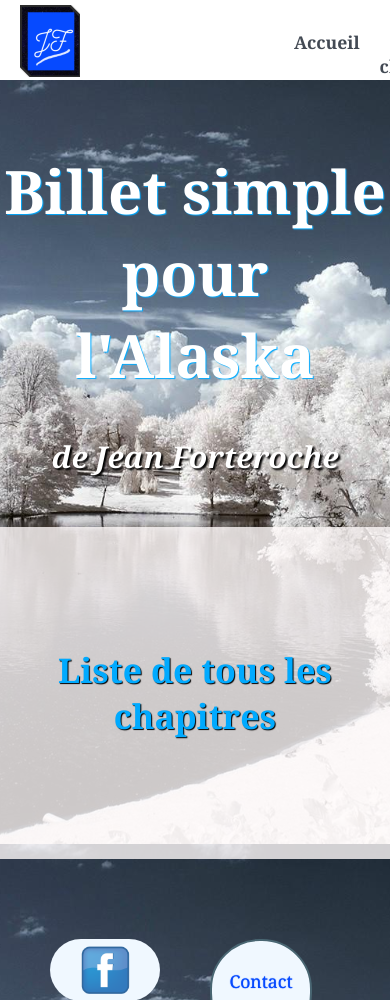
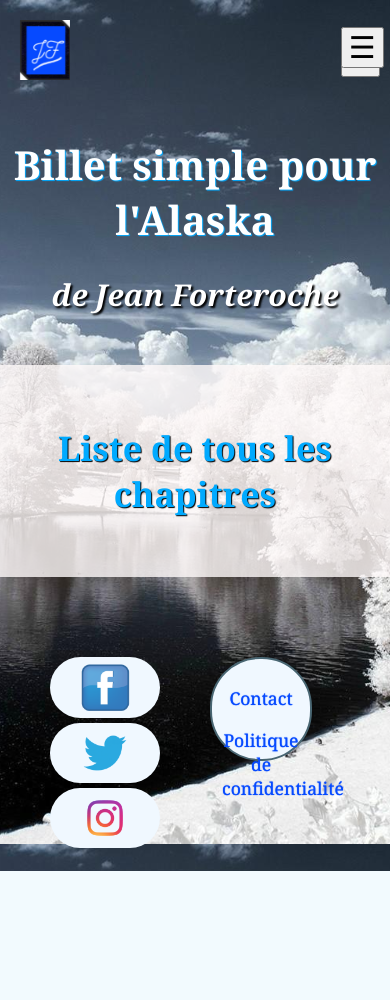
Before and after one commit to ISA56340/P4, a PHP site: page /index.php?action=allChapters in a window 390 px wide. Shown: the top 1000 px of the page. After the commit the page ends 871 px from the top, so only its background shows below. Run offline with PHP 8.4, Linux system fonts and the light colour scheme; data that the repository does not hold is empty; some libraries are stand-ins or nearby versions.

Commit message:
Création fichier js pour menu burger.Style newChapterView et updateChapterView

```diff
--- a/public/css/chapter.css
+++ b/public/css/chapter.css
@@ -18,7 +18,7 @@ h4
 .billets
 {
 	border: 20px solid #fff;
-	width:40%;
+	width:60%;
 	background-image: url("../images/fond.png");
 	padding:10px;
 	margin:auto;
@@ -39,7 +39,6 @@ h4
 
 .billets p
 {
-	text-align: center;
 	line-height: 30px;
 	padding:20px;
 	text-align: justify;
@@ -89,3 +88,21 @@ h4
 {
 	background-color: white;
 }
+
+/*version smartphone*/
+@media screen and (max-width: 880px) {
+	.billets
+	{
+		width:80%;
+	}
+
+	.comments
+	{
+		width:50%;
+		margin:auto;
+ 	}
+	.contenu_comments h4
+	{
+		font-size:1.2rem;
+	}
+}
--- a/public/css/home.css
+++ b/public/css/home.css
@@ -2,7 +2,7 @@ h3
 {
 	text-align: center;
 	font-size:34px;
-	margin:100px 0;
+	margin:40px 0;
 	color:#00aaff;
 	text-shadow: 1px 1px 1px black;
 }
@@ -16,7 +16,7 @@ h3
 
 .accueil
 {
-	margin:auto;
+	margin:10px auto;
 	width:40%;
 	background-color: grey;
 	border-radius: 20px;
@@ -37,15 +37,17 @@ h3
 	text-align:justify;
 	font-size:1.2rem;
 	font-weight: bold;
-	padding:30px;
 	color:white;
+	padding:10px 50px;
 }
+
+
 
 .last_chapters
 {
 	width:40%;
 	background-color: white;
-	margin:auto;
+	margin:10px auto;
 	border-radius:20px;
 	text-align:justify;
 
@@ -97,3 +99,29 @@ h3
 	border-radius: 5px;
 	font-size:1rem;
 }
+
+/*version smartphone*/
+@media screen and (max-width: 880px) {
+	.wrapper
+	{
+		display:block;
+	}
+
+	h1
+	{
+		font-size:40px;
+	}
+
+	.accueil, .last_chapters
+	{
+		width:90%;
+	}
+
+
+	.extrait, .accueil article
+	{
+		width:70%;
+		font-size:1rem;
+		text-align:left;
+	}
+}
--- a/public/css/login.css
+++ b/public/css/login.css
@@ -132,4 +132,53 @@ form
 	margin-top:20px;
 }
 
+/*updateChapter*/
+#title
+{
+	width:100%;
+	height:40px;
+	font-size:1rem;
+	text-align: center;
+}
+
+#newChapter
+{
+}
+
+.actualiser
+{
+	background-color: #496672;
+	margin-left:40%;
+	padding:10px;
+	color:white;
+	text-decoration: none;
+	border-radius: 5px;
+	width:150px;
+	margin-top:20px;
+}
+
+.actualiser:hover
+{
+	transform: scale(1.2);
+}
+
 /*newChapter*/
+
+/*updateChapter*/
+
+.publier
+{
+	background-color: #496672;
+	margin-left:40%;
+	padding:10px;
+	color:white;
+	text-decoration: none;
+	border-radius: 5px;
+	width:150px;
+	margin-top:20px;
+}
+
+.publier:hover
+{
+	transform: scale(1.2);
+}
--- a/public/css/template.css
+++ b/public/css/template.css
@@ -55,21 +55,24 @@ header h3
 
 .logo
 {
-	position:absolute;
 	z-index: 1;
-	margin-left: 5%;
-	margin-top: -35px;
+	left: 5%;
+	top:10px;
 	position:fixed;
 }
 
-
+.logo img
+{
+	width:50px;
+}
 nav
 {
 	width:100%;
 	height:80px;
 	background-color: white;
-	margin-top:-40px;
+	top:0px;
 	position: fixed;
+	display:block;
 }
 
 nav a:hover
@@ -88,7 +91,6 @@ nav ul
 	flex-direction: row;
 	margin-left:60%;
 	margin-top:30px;
-	width:100%;
 }
 
 nav ul a
@@ -96,8 +98,36 @@ nav ul a
 	color:#434a54;
 	padding:20px;
 	text-decoration: none;
-	font-size: 1.1rem;
+	font-size: 1rem;
 	font-weight: bold;
+}
+
+nav.js
+{
+	width:80%;
+	height:80px;
+}
+
+.burger
+{
+	right:10px;
+	position:absolute;
+	z-index: 6;
+	display:block;
+}
+#menu_burger
+{
+    font-size: 30px;
+    position:absolute;
+    display:block;
+}
+
+#croix_burger
+{
+    height:10px;
+    font-size: 70px;
+    display:block;
+    height:50px;
 }
 
 .content
@@ -166,3 +196,42 @@ footer p
 	border:2px solid white;
 	color: white;
 }
+
+/*version smartphone et tablettePortrait*/
+@media screen and (max-width: 880px) {
+	.logo img
+	{
+		margin-top:10px;
+	}
+
+	nav
+	{
+		top:300px;
+		left:30px;
+		width:90%;
+		height:auto;
+		display:none;
+		padding:50px 0;
+	}
+
+	nav ul
+	{
+		margin-left:100px;
+		display:block;
+	}
+
+	nav ul li
+	{
+		padding:40px 0;
+	}
+
+	nav ul li a
+	{
+		font-size:1.2rem;
+	}
+
+	.burger
+	{
+		display:block;
+	}
+}
--- /dev/null
+++ b/public/js/script.js
@@ -0,0 +1,22 @@
+function hamburger(){
+	let menu_burger=document.querySelector("#menu_burger");
+	let croix_burger=document.querySelector("#croix_burger");
+	let nav=document.querySelector("nav");
+
+  menu_burger.addEventListener('click',()=>{
+
+		if(menu_burger){
+		  	menu_burger.style.display="none";
+		  	croix_burger.style.display="block";
+		  	nav.style.display="block";
+		}
+	});
+ 	croix_burger.addEventListener('click',()=>{
+		if(croix_burger){
+		  	croix_burger.style.display="none";
+		  	menu_burger.style.display="block";
+		  	nav.style.display="none";
+		}
+	});
+};
+hamburger();
--- a/view/adminChapterView.php
+++ b/view/adminChapterView.php
@@ -10,7 +10,7 @@
 
   		<textarea id="newChapter" name="newChapter"> <?= htmlspecialchars($chapter['content']) ?></textarea>
 
-      <input type="submit" value="Actualiser"/>
+      <input type="submit" class="actualiser" value="Actualiser"/>
     </form>
   </section>
 
--- a/view/homeView.php
+++ b/view/homeView.php
@@ -13,7 +13,9 @@
             </article>
             <article>
                 <p>Après avoir publié plusieurs romans sous forme traditionnelle, j'ai souhaité innover en publiant mon dernier roman en ligne, sur le modèle d'une série.<br/> Je vous propose donc de retrouver, ici même, chaque semaine un nouveau chapitre.<br/>J'espére que vous apprécierez cette nouvelle approche de publication et je vous encourage à me faire part de toutes vos remarques en laissant des commentaires.<br/>
-                <p>Chers lecteurs, prenez votre billet pour l'Alaska et laissez-vous embarquer vers le grand nord.<br/> Bonne lecture et bon voyage !</p>
+                <p>Chers lecteurs, prenez votre billet pour l'Alaska et laissez-vous embarquer vers le grand nord.<p/>
+                <p>Bonne lecture et bon voyage !</p>
+
             </article>
         </div>
 
--- a/view/newChapterView.php
+++ b/view/newChapterView.php
@@ -16,7 +16,7 @@ $title = 'Create Chapter'; ?>
       <textarea id="newChapter" name="newChapter">
 
       </textarea>
-      <input type="submit" value="Publier"/>
+      <input type="submit" class="publier" value="Publier"/>
     </form>
 
 
--- a/view/template.php
+++ b/view/template.php
@@ -11,6 +11,7 @@ if(isset($_SESSION['connexion'])){ //pour vérifier qu'une session n'est pas dé
 		<link rel="stylesheet" href="public/css/style.css"  type="text/css"/>
 		<meta name= "viewport" content="width=device-width, initial-scale=1.0">
 		<script src="https://cdn.tiny.cloud/1/vbl7evtg0dhgyajokozlbin5xayz3083upqby70jenjsq1oa/tinymce/5/tinymce.min.js" referrerpolicy="origin"></script>
+
 		<title><?= $title ?></title>
 	</head>
 
@@ -20,6 +21,10 @@ if(isset($_SESSION['connexion'])){ //pour vérifier qu'une session n'est pas dé
 					<a href="index.php">
 						<img src="public/images/logo4.png" alt="logo">
 					</a>
+				</div>
+				<div class="burger">
+					<button id="menu_burger"  title="ouvrir le menu">&#9776;</button>
+	                <button id="croix_burger" title="fermer le menu">&#735;</button>
 				</div>
 				<nav>
 					<ul>
@@ -63,5 +68,7 @@ if(isset($_SESSION['connexion'])){ //pour vérifier qu'une session n'est pas dé
 					<p>Politique de confidentialité</p>
 				</div>
 			</footer>
+		<script src="public/js/script.js"></script>
+
 	</body>
 </html>
```
Also changed, not shown: public/images/icone.png (deleted), public/images/tête.png (deleted).
